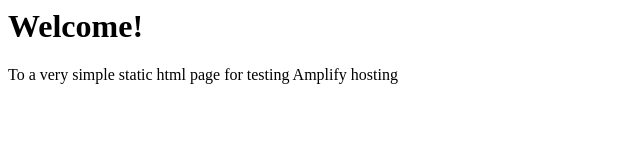
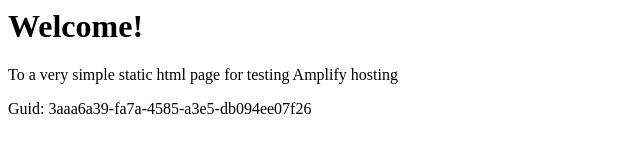
Before and after one commit to amplify-github-test-hkg/Github-PR-Commit-Integration-Test-DoNotTouch-GitHubAutoBuildPrPreviewCanaryTest-v1-prod-ap-east-1, a website: page src/index.html in a window 1280 px wide. Shown: the whole page, without its empty margins (0-640 px from the left). Drawn offline with Linux system fonts and the light colour scheme.

Commit message:
commit from integ tests

```diff
--- a/src/index.html
+++ b/src/index.html
@@ -1,3 +1,5 @@
+
+
 <html lang="en">
 
 <head>
@@ -10,6 +12,6 @@
 <body>
     <h1>Welcome!</h1>
     <p>To a very simple static html page for testing Amplify hosting</p>
-</body>
+    <p>Guid: 3aaa6a39-fa7a-4585-a3e5-db094ee07f26</p></body>
 
 </html>
```
